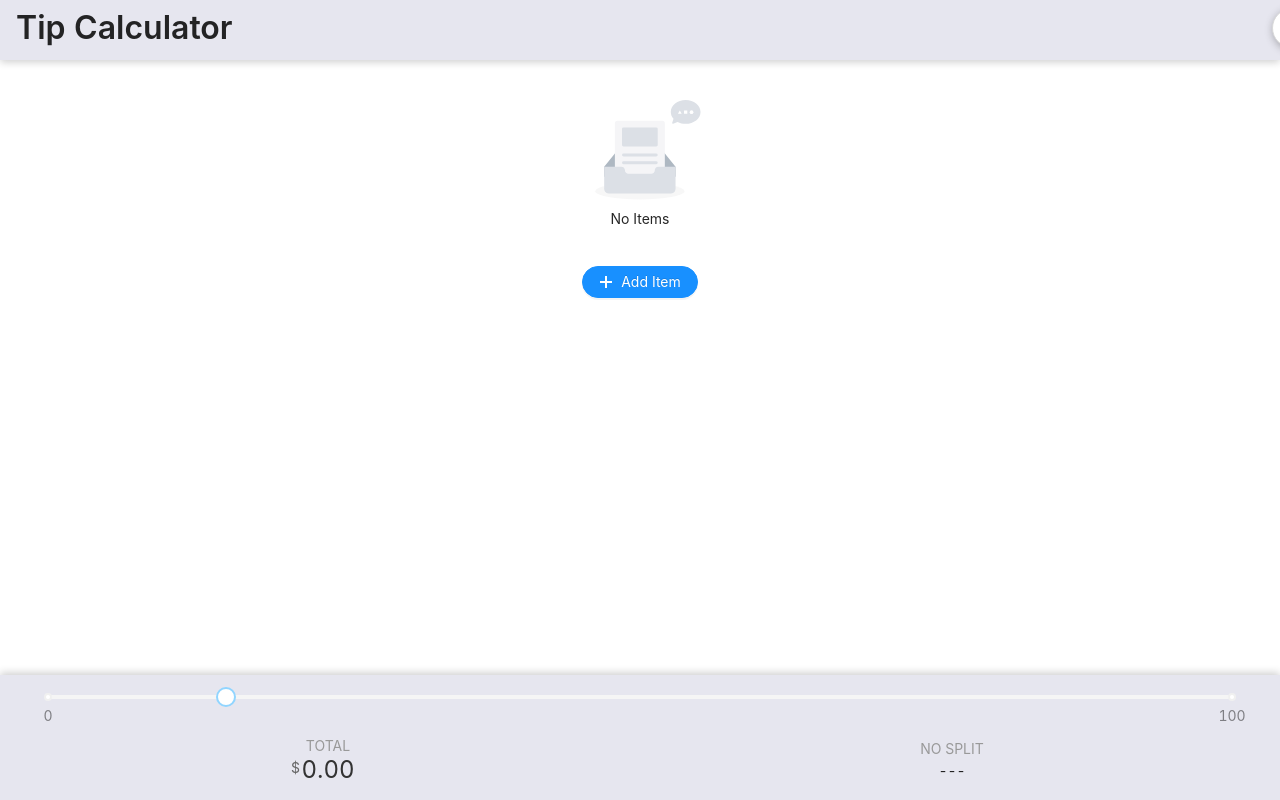
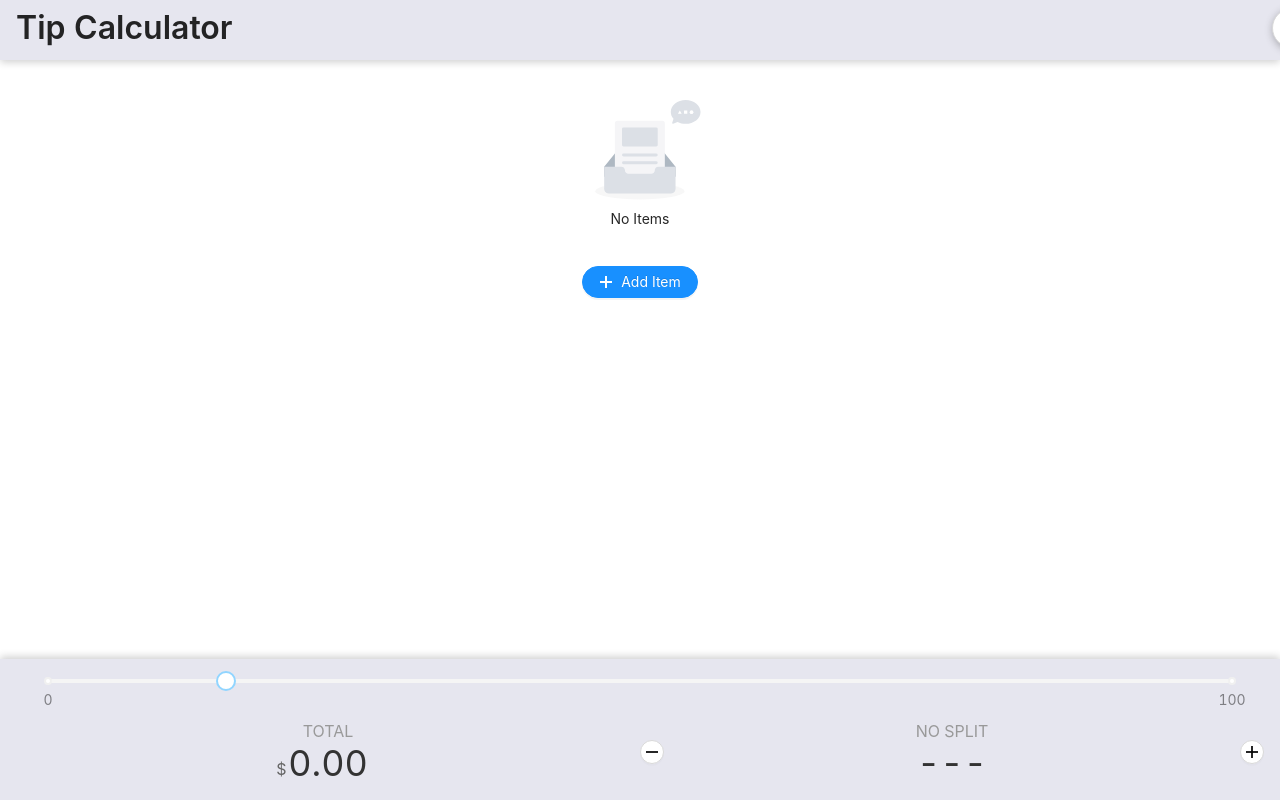
Before and after one commit to mikedpad/tip-calculator, a React (Create React App) app: page / in a window 1280 px wide. Built offline with nearby package versions, Linux system fonts and the light colour scheme.

Commit message:
Vars for tip and split range static, more app logic refactored

```diff
--- a/src/components/App.jsx
+++ b/src/components/App.jsx
@@ -15,7 +15,7 @@ const currency = new Intl.NumberFormat(`en-US`, {
 const TableFooter = () => <AddItemButton />;
 
 const App = () => {
-  const { items, total, split } = useTipCalc();
+  const { items } = useTipCalc();
   const hasItems = items.length > 0;
 
   const columns = [
@@ -66,7 +66,7 @@ const App = () => {
           </Col>
         </Row>
       </main>
-      <Footer total={total} split={split} />
+      <Footer />
     </>
   );
 };
--- a/src/components/UI/Buttons/AppSettingsButton.jsx
+++ b/src/components/UI/Buttons/AppSettingsButton.jsx
@@ -1,6 +1,5 @@
 import { SettingOutlined } from '@ant-design/icons';
 import { Button, Form, Modal, Switch } from 'antd';
-import clamp from 'lodash/clamp';
 import debounce from 'lodash/debounce';
 import { useTipCalc } from '../../../context/useTipCalc';
 import IntInput from '../Fields/IntInput';
@@ -8,14 +7,8 @@ import IntInput from '../Fields/IntInput';
 const { Item } = Form;
 
 const SettingsModalButton = () => {
-  const {
-    showDetails,
-    split,
-    splitRange: [minSplit, maxSplit],
-    setSplit,
-    toggleDetails,
-  } = useTipCalc();
-  const onSplitChange = debounce(v => setSplit(clamp(v, minSplit, maxSplit)), 50);
+  const { showDetails, split, setSplit, toggleDetails } = useTipCalc();
+  const onSplitChange = debounce(v => setSplit(v), 50);
 
   function showSettingsModal() {
     Modal.info({
@@ -38,7 +31,7 @@ const SettingsModalButton = () => {
 
   return (
     <Button
-      type=""
+      type="default"
       shape="circle"
       size="large"
       icon={<SettingOutlined style={{ display: `block` }} />}
--- a/src/components/UI/Footer.jsx
+++ b/src/components/UI/Footer.jsx
@@ -1,33 +1,45 @@
-import PropTypes from 'prop-types';
+import { Button } from 'antd';
+import { MinusOutlined, PlusOutlined } from '@ant-design/icons';
+import debounce from 'lodash/debounce';
 import TipSlider from './Interactable/TipSlider';
 import Amount from './Text/Amount';
+import { useTipCalc } from '../../context/useTipCalc';
 
-const Footer = ({ total, split }) => {
+const Footer = () => {
+  const { total, split, setSplit } = useTipCalc();
   const splitEnabled = split > 1;
+  const splitMinusOne = debounce(() => setSplit(split - 1), 50);
+  const splitPlusOne = debounce(() => setSplit(split + 1), 50);
   return (
-    <footer
-      style={{
-        backgroundColor: `#e6e6ef`,
-        bottom: 0,
-        boxShadow: `0 -2px 8px rgba(0, 0, 0, 0.2)`,
-        padding: `8px 16px 16px`,
-        position: `fixed`,
-        left: 0,
-        right: 0,
-        zIndex: 2,
-      }}
-    >
+    <footer className="app-footer">
       <TipSlider />
       <div className="totals">
         <div className="totals-value">
           <Amount label="Total" value={total} />
         </div>
         <div className="totals-split">
+          <div className="totals-split-remove">
+            <Button
+              type="default"
+              shape="circle"
+              size="small"
+              icon={<MinusOutlined />}
+              onClick={splitMinusOne}
+            />
+          </div>
           <Amount
-            // label={splitEnabled ? `Split In ${split}` : `No Split`}
-            label={splitEnabled ? `${split}-Way Split` : `No Split`}
+            label={splitEnabled ? `Split (${split})` : `No Split`}
             value={splitEnabled ? total / split : null}
           />
+          <div className="totals-split-add">
+            <Button
+              type="default"
+              shape="circle"
+              size="small"
+              icon={<PlusOutlined />}
+              onClick={splitPlusOne}
+            />
+          </div>
         </div>
       </div>
     </footer>
@@ -35,8 +47,3 @@ const Footer = ({ total, split }) => {
 };
 
 export default Footer;
-
-Footer.propTypes = {
-  total: PropTypes.number.isRequired,
-  split: PropTypes.number.isRequired,
-};
--- a/src/components/UI/Interactable/TipSlider.jsx
+++ b/src/components/UI/Interactable/TipSlider.jsx
@@ -7,21 +7,17 @@ function formatTip(value) {
 }
 
 const TipSlider = () => {
-  const {
-    tipRate,
-    setTipRate,
-    tipRange: [minTip, maxTip],
-  } = useTipCalc();
+  const { tipRate, setTipRate } = useTipCalc();
   const onTipChange = debounce(v => setTipRate(v), 50);
 
   return (
     <div style={{ overflow: `auto` }}>
       <Slider
-        min={minTip}
-        max={maxTip}
+        min={0}
+        max={100}
         marks={{
-          [minTip]: minTip,
-          [maxTip]: maxTip,
+          0: 0,
+          100: 100,
         }}
         step={1}
         included={false}
--- a/src/components/UI/Text/Amount.jsx
+++ b/src/components/UI/Text/Amount.jsx
@@ -8,14 +8,8 @@ const Amount = ({ label, value }) => {
         <span className="label">{label.toUpperCase()}</span>
       </div>
       <div className="amount-value">
-        {valueIsNumber ? (
-          <>
-            <span className="prefix">$</span>
-            <span className="value">{value.toFixed(2)}</span>
-          </>
-        ) : (
-          `---`
-        )}
+        {valueIsNumber && <span className="prefix">$</span>}
+        <span className="value">{valueIsNumber ? value.toFixed(2) : `---`}</span>
       </div>
     </div>
   );
@@ -25,5 +19,9 @@ export default Amount;
 
 Amount.propTypes = {
   label: PropTypes.string.isRequired,
-  value: PropTypes.number.isRequired,
+  value: PropTypes.number,
 };
+
+Amount.defaultProps = {
+  value: null,
+};
--- a/src/context/tipCalcReducer.js
+++ b/src/context/tipCalcReducer.js
@@ -1,11 +1,12 @@
 import { nanoid } from 'nanoid';
+import clamp from 'lodash/clamp';
+
+const splitRange = [1, 10];
 
 export const defaultState = {
   items: [],
   tipRate: 15,
-  tipRange: [0, 100],
   split: 1,
-  splitRange: [1, 10],
   showDetails: true,
 };
 
@@ -60,8 +61,10 @@ export const reducer = (state = defaultState, action) => {
     }
     case `TOGGLE_DETAILS`:
       return newState({ showDetails: !state.showDetails });
-    case `SET_SPLIT`:
-      return newState({ split: parseInt(payload, 10) });
+    case `SET_SPLIT`: {
+      const [min, max] = splitRange;
+      return newState({ split: clamp(parseInt(payload, 10), min, max) });
+    }
     default:
       return state;
   }
--- a/src/context/useTipCalc.jsx
+++ b/src/context/useTipCalc.jsx
@@ -23,9 +23,6 @@ function useTipCalc() {
     get tipRate() {
       return state.tipRate;
     },
-    get tipRange() {
-      return state.tipRange;
-    },
     get total() {
       return state.items.reduce((acc, { cost, tip }) => acc + cost + tip, 0);
     },
@@ -34,9 +31,6 @@ function useTipCalc() {
     },
     get split() {
       return state.split;
-    },
-    get splitRange() {
-      return state.splitRange;
     },
   };
 }
--- a/src/style.scss
+++ b/src/style.scss
@@ -35,6 +35,16 @@ $sliderHandleBorder: 2px;
 ////////////////////////////////////////
 // Footer
 ////////////////////////////////////////
+.app-footer {
+  background-color: #e6e6ef;
+  bottom: 0;
+  box-shadow: 0 -2px 8px rgba(0, 0, 0, 0.2);
+  padding: 8px 16px 16px;
+  position: fixed;
+  left: 0;
+  right: 0;
+  z-index: 2;
+}
 
 .totals {
   display: flex;
@@ -44,9 +54,17 @@ $sliderHandleBorder: 2px;
 }
 .totals-value,
 .totals-split {
-  flex: 1 0 50%;
+  flex: 1 1;
   text-align: center;
 }
+
+.totals-split {
+  display: flex;
+  flex-flow: row nowrap;
+  justify-content: center;
+  align-items: center;
+}
+
 .amount {
   display: inline-block;
   margin: 0 auto;
@@ -56,6 +74,7 @@ $sliderHandleBorder: 2px;
 .amount-label {
   .label {
     color: #999;
+    font-size: 16px;
   }
 }
 
@@ -63,12 +82,14 @@ $sliderHandleBorder: 2px;
   position: relative;
   display: inline-block;
   .prefix {
+    font-size: 16px;
     position: absolute;
     color: #666;
     left: -0.75em;
+    bottom: 2px;
   }
   .value {
-    font-size: 24px;
+    font-size: 36px;
     color: #333;
     line-height: 1.1;
   }
```
